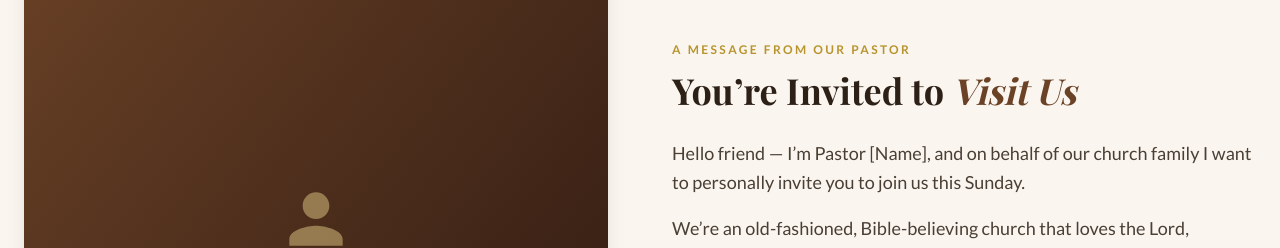
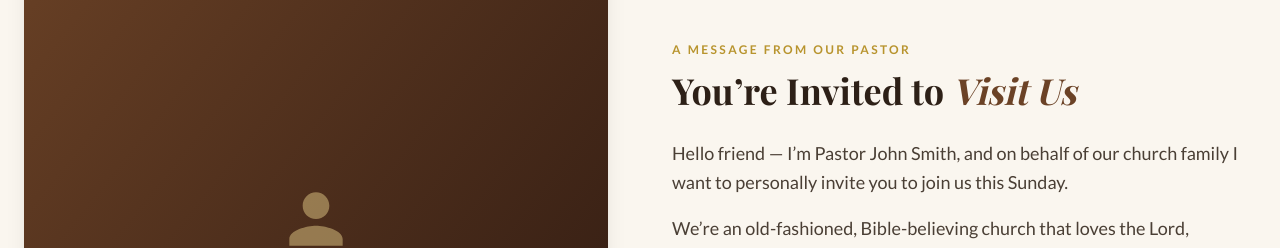
Before and after one commit to edesent/church-boilerplate, a Next.js app: page / in a window 1280 px wide. Shown: the part 1700-1948 px from the top of the page. Built offline with nearby package versions, Linux system fonts and the light colour scheme; a web font is replaced by a local one.

Commit message:
Set pastor intro name to Pastor John Smith

```diff
--- a/src/components/WelcomePastor.tsx
+++ b/src/components/WelcomePastor.tsx
@@ -39,7 +39,7 @@ export default function WelcomePastor() {
                 You&rsquo;re Invited to <em className="text-brown-light italic">Visit Us</em>
               </h2>
               <p className="text-lg text-text-body leading-relaxed mb-4">
-                Hello friend — I&rsquo;m Pastor [Name], and on behalf of our church family
+                Hello friend — I&rsquo;m Pastor John Smith, and on behalf of our church family
                 I want to personally invite you to join us this Sunday.
               </p>
               <p className="text-lg text-text-body leading-relaxed mb-6">
```
